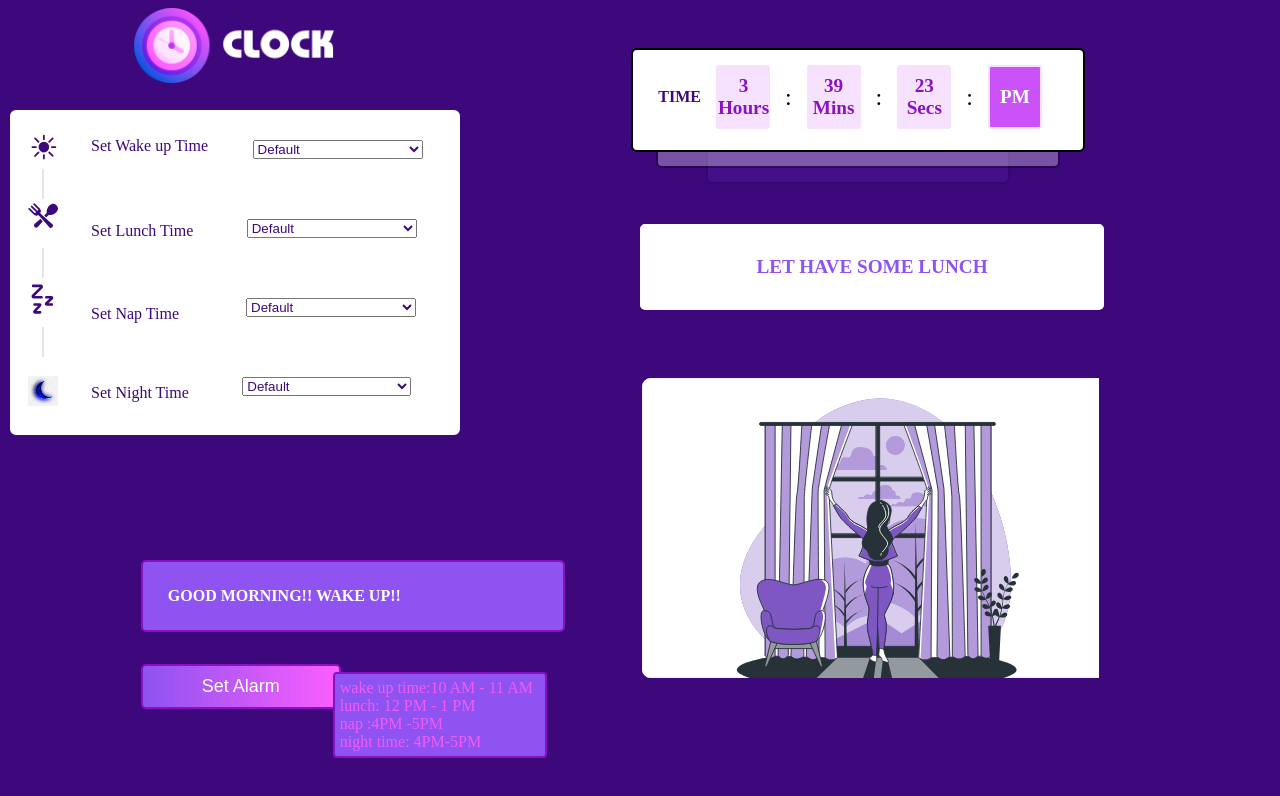
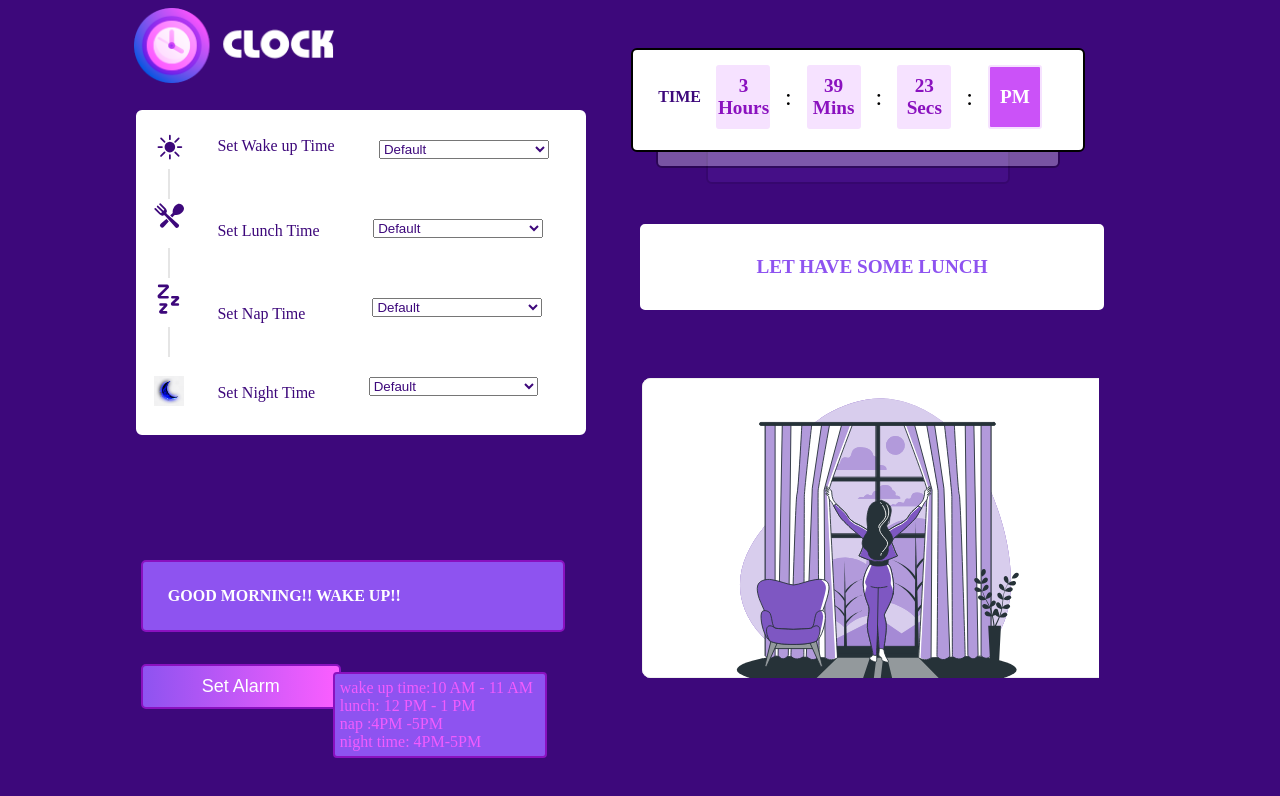
Before and after one commit to Altamash9146/JS-FIRST-DIGITAL-CLOCK, a plain HTML site: page index.html in a window 1280 px wide. Drawn offline with Linux system fonts and the light colour scheme.

Commit message:
COMPLETED

```diff
--- a/index.css
+++ b/index.css
@@ -17,7 +17,7 @@ body{
     color: #3D087B;
     width: 450px; height: 325px;
     border-radius: 8px;
-    position: relative; left: 10;
+    position: relative; left: 10%;
 }
 .W{
     background-image: url(./wake_up.svg);
```
